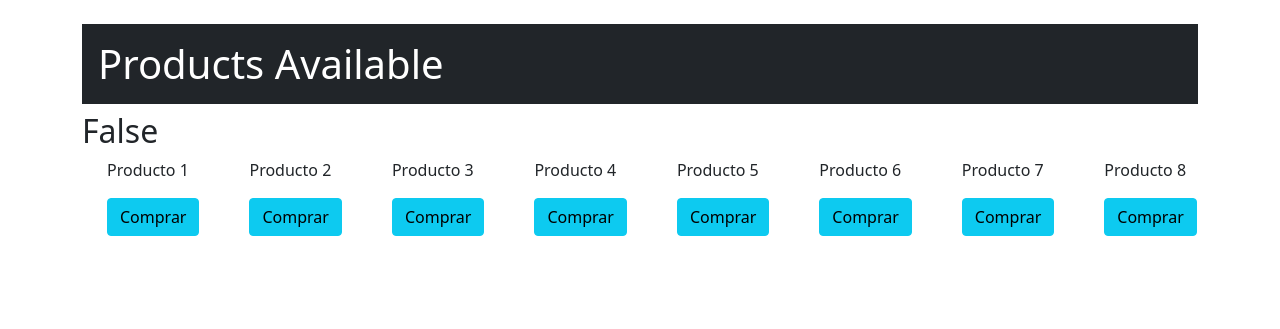
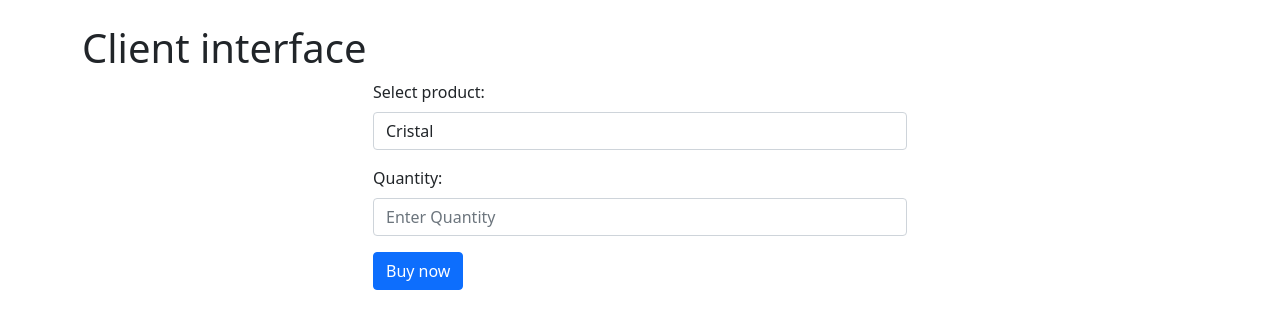
Before and after one commit to GianfrancoAJC/Accountech, a Flask app: page /sale in a window 1280 px wide. Shown: the part 56-385 px from the top of the page. Run offline with Flask 3, Linux system fonts and the light colour scheme.

Commit message:
Improve in client interface, inventary algorithm finished

```diff
--- a/app/models.py
+++ b/app/models.py
@@ -60,9 +60,9 @@ class Product(db.Model):
     id = db.Column(db.Integer, primary_key=True)
     name = db.Column(db.String(35), nullable=False)
     stock = db.Column(db.Integer, nullable=False)
-    PCompra = db.Column(db.Integer, nullable =False)
-    CVu = db.Column(db.Integer, nullable =False)
-    PVu = db.Column(db.Integer, nullable=False)
+    PCompra = db.Column(db.Numeric, nullable =False)
+    CVu = db.Column(db.Numeric, nullable =False)
+    PVu = db.Column(db.Numeric, nullable=False)
     created_at = db.Column(db.Integer, nullable=False, default=date.today().year)
     modified_at = db.Column(db.Integer, nullable=False, default=date.today().year)
 
--- a/app/routes.py
+++ b/app/routes.py
@@ -63,6 +63,37 @@ def update_inventory():
         return jsonify({'success': True, 'message': f"Product {product_id} updated!"})
     else:
         return jsonify({'success': False, 'message': f"Product {product_id} not found."})
+
+
+@app.route("/update-inventory-client", methods=["POST"])
+def update_inventory_client():
+    product_id = request.form.get(
+"productid"
+)
+
+    quantity = request.form.get(
+"quantity"
+)
+    product = Product.query.get(product_id)
+    if product:
+
+# Actualiza los campos del producto con los nuevos valores
+
+        product.stock = product.stock-int(quantity)
+        if product.stock <= 0:
+            product.stock = 0
+        db.session.add(product)
+
+
+# Guarda los cambios en la base de datos
+
+        db.session.commit()
+        return jsonify({'success': True, 'message': f"Product {product_id} updated!"})
+    else:
+        return jsonify({'success': False, 'message': f"Product {product_id} not found."})
+
+
+
 
 @app.route("/purchase")
 def purchase():
--- /dev/null
+++ b/app/static/js/sale.js
@@ -0,0 +1,9 @@
+function updateInventoryClient() {
+    fetch('/update-inventory-client', {
+      method: 'POST',
+    })
+      .then((response) => response.json())
+      .then((jsonResponse) => {
+        console.log(jsonResponse.message)
+      })
+  }
--- a/app/templates/sale.html
+++ b/app/templates/sale.html
@@ -1,60 +1,30 @@
 {% extends "master.html" %}
+{% block custom %}
+<script src="static/js/sale.js"></script>
+{% endblock %}
+{% block content %}
+<h1>Client interface</h1>
+<div class="container col-6">
+    <form action="/update-inventory-client" method="POST" id="UpdateInventoryClient"> <!-- Agregar el action gogogo  -->
+        <div class="mb-3">
+            <label for="productid" class="form-label">Select product:</label>
+            <select name = "productid" class="form-control">
+                <option value = 1>Cristal </option>
+                <option value = 2>Pilsen Callao</option>
+                <option value = 3>Cusquena </option>
+                <option value = 4>Pilsen Trujillo </option>
+                <option value = 5>Guarana</option>
+                <option value = 6>Arequipena</option>
+            </select>
+        </div>
+        <div class="mb-3">
+            <label for="quantity" class="form-label">Quantity:</label>
+            <input type="text" name="quantity" id="quantity" class="form-control" placeholder="Enter Quantity" required>
+        </div>
 
-{% block content %}
-
-<style>
-    .producto-container {
-        margin-right: 50px; /* Ajustar el valor para aumentar o disminuir el espacio */
-    }
-    .move-right {
-        margin-left: 25px;
-      }
-
-</style>
-
-<h1 class="p-3 mb-2 bg-dark text-white">Products Available</h1>
-<h2>{{current_user.is_authenticated}}</h2>
-
-<div class="mb-10 d-flex flex-row move-right">
-    <div class="producto-container">
-        <p>Producto 1</p>
-        <button onclick="comprarProducto(1)" class="btn btn-info">Comprar</button>
-    </div>
-    <div class="producto-container">
-        <p>Producto 2</p>
-        <button onclick="comprarProducto(2)" class="btn btn-info">Comprar</button>
-    </div>
-    <div class="producto-container">
-        <p>Producto 3</p>
-        <button onclick="comprarProducto(3)" class="btn btn-info">Comprar</button>
-    </div>
-    <div class="producto-container">
-        <p>Producto 4</p>
-        <button onclick="comprarProducto(4)" class="btn btn-info">Comprar</button>
-    </div>
-    <div class="producto-container">
-        <p>Producto 5</p>
-        <button onclick="comprarProducto(5)" class="btn btn-info">Comprar</button>
-    </div>
-    <div class="producto-container">
-        <p>Producto 6</p>
-        <button onclick="comprarProducto(6)" class="btn btn-info">Comprar</button>
-    </div>
-    <div class="producto-container">
-        <p>Producto 7</p>
-        <button onclick="comprarProducto(7)" class="btn btn-info">Comprar</button>
-    </div>
-    <div class="producto-container">
-        <p>Producto 8</p>
-        <button onclick="comprarProducto(8)" class="btn btn-info">Comprar</button>
-    </div>
+        <button onclick="update_inventory_client()" class="btn btn-primary">Buy now</button>
+    </form>
 </div>
 
-<script>
-    function comprarProducto(productoId) {
-        // Lógica para procesar la compra del producto seleccionado
-        console.log("Comprar producto " + productoId);
-    }
-</script>
 
 {% endblock %}
```
